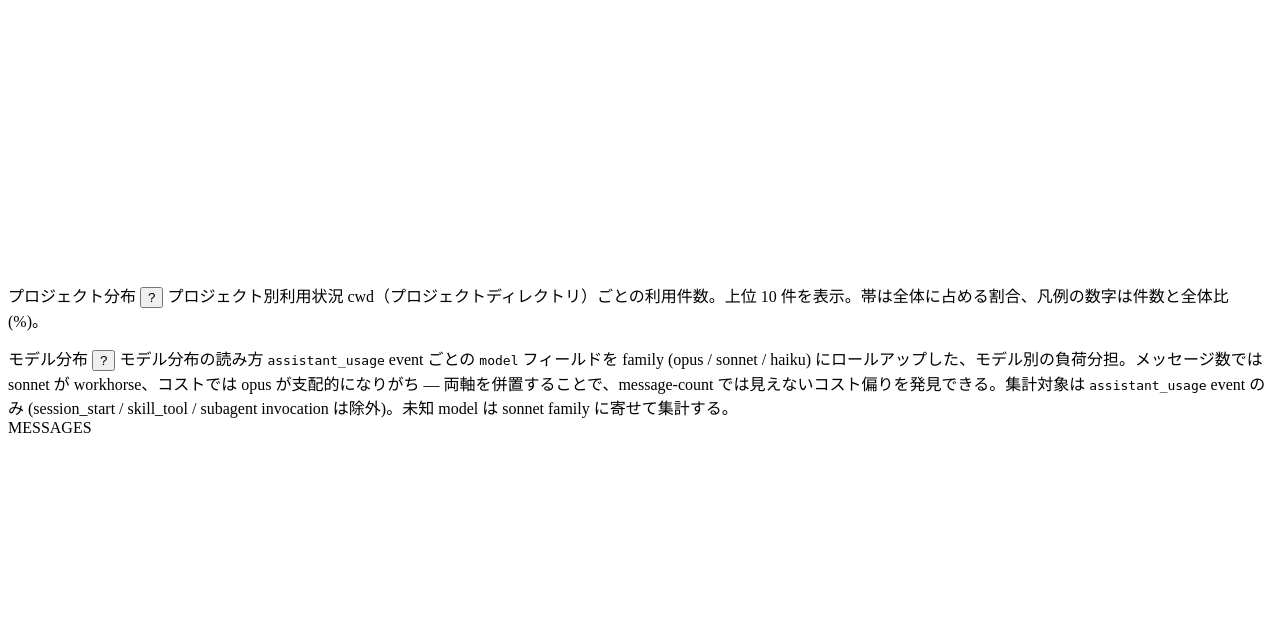
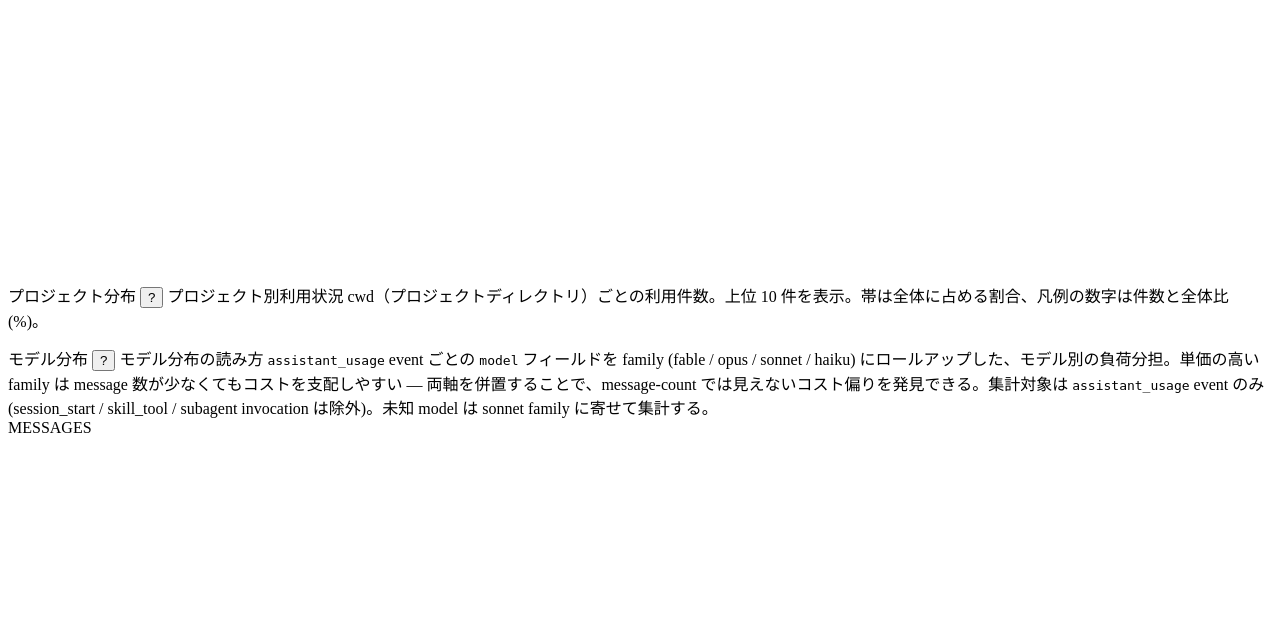
Before and after one commit to tetran/claude-transcript-analyzer, a Python web app: template dashboard/template/shell.html in a window 1280 px wide. Shown: the part 500-1117 px from the top of the page. Run offline with Jinja, Linux system fonts and the light colour scheme; the template is opened without the code that fills it, so the values that code supplies are empty.

Commit message:
feat(dashboard): lavender color hooks + help text for fable family (#128)
- new --lavender / --lavender-soft tokens (distinct from peri/coral/mint/peach)
- s-fable / c-fable / leg-fable / m-fable color hooks
- help-pop: 4-family enumeration; replaced data-stale trend claim
  ('sonnet is the workhorse' no longer holds: real data shows opus at 98%
  of both axes) with an always-true cost-skew rationale
- EXPECTED_TEMPLATE_SHA256 bump

Co-Authored-By: Claude Fable 5 <noreply@anthropic.com>

```diff
--- a/dashboard/template/shell.html
+++ b/dashboard/template/shell.html
@@ -134,7 +134,7 @@ __INCLUDE_STYLES__
       </div>
     </div>
 
-    <!-- Issue #106: モデル分布 (opus / sonnet / haiku の messages × cost donut grid) -->
+    <!-- Issue #106: モデル分布 (fable / opus / sonnet / haiku の messages × cost donut grid) -->
     <div class="panel" id="model-dist-panel" style="margin-top: 14px;">
       <div class="panel-head c-rose">
         <div class="ttl-wrap">
@@ -143,7 +143,7 @@ __INCLUDE_STYLES__
             <button class="help-btn" type="button" aria-label="説明を表示" aria-expanded="false" aria-describedby="hp-model-dist" data-help-id="hp-model-dist">?</button>
             <span class="help-pop" id="hp-model-dist" role="tooltip" data-place="left">
               <span class="pop-ttl">モデル分布の読み方</span>
-              <span class="pop-body"><code>assistant_usage</code> event ごとの <code>model</code> フィールドを family (opus / sonnet / haiku) にロールアップした、モデル別の負荷分担。メッセージ数では sonnet が workhorse、コストでは opus が支配的になりがち — 両軸を併置することで、message-count では見えないコスト偏りを発見できる。集計対象は <code>assistant_usage</code> event のみ (session_start / skill_tool / subagent invocation は除外)。未知 model は sonnet family に寄せて集計する。</span>
+              <span class="pop-body"><code>assistant_usage</code> event ごとの <code>model</code> フィールドを family (fable / opus / sonnet / haiku) にロールアップした、モデル別の負荷分担。単価の高い family は message 数が少なくてもコストを支配しやすい — 両軸を併置することで、message-count では見えないコスト偏りを発見できる。集計対象は <code>assistant_usage</code> event のみ (session_start / skill_tool / subagent invocation は除外)。未知 model は sonnet family に寄せて集計する。</span>
             </span>
           </span>
         </div>
--- a/dashboard/template/styles/00_base.css
+++ b/dashboard/template/styles/00_base.css
@@ -21,6 +21,8 @@
     --peach-soft: #80633d;
     --rose: #ff6f9c;
     --rose-soft: #803757;
+    --lavender: #b9a8ff;
+    --lavender-soft: #5d5380;
 
     --r-lg: 14px;
     --r-md: 10px;
--- a/dashboard/template/styles/10_components.css
+++ b/dashboard/template/styles/10_components.css
@@ -466,6 +466,7 @@
     height: auto;
     display: block;
   }
+  .donut-slice.s-fable  { stroke: var(--lavender); }
   .donut-slice.s-opus   { stroke: var(--coral); }
   .donut-slice.s-sonnet { stroke: var(--mint); }
   .donut-slice.s-haiku  { stroke: var(--peach); }
@@ -517,6 +518,7 @@
     border: 1px solid var(--line);
     white-space: nowrap;
   }
+  .donut-callout.c-fable  { border-color: var(--lavender); }
   .donut-callout.c-opus   { border-color: var(--coral); }
   .donut-callout.c-sonnet { border-color: var(--mint); }
   .donut-callout.c-haiku  { border-color: var(--peach); }
@@ -575,6 +577,7 @@
     text-align: right;
     font-weight: 500;
   }
+  .model-legend .leg-fable  .leg-dot { background: var(--lavender); }
   .model-legend .leg-opus   .leg-dot { background: var(--coral); }
   .model-legend .leg-sonnet .leg-dot { background: var(--mint); }
   .model-legend .leg-haiku  .leg-dot { background: var(--peach); }
--- a/dashboard/template/styles/55_sessions.css
+++ b/dashboard/template/styles/55_sessions.css
@@ -129,7 +129,8 @@
     color: var(--ink);
     font-size: 10px;
   }
-  /* color per family — sonnet=mint(workhorse) / opus=coral(premium) / haiku=peach(cheap) */
+  /* color per family — fable=lavender(top-tier) / sonnet=mint(workhorse) / opus=coral(premium) / haiku=peach(cheap) */
+  .model-chip.m-fable  { background: rgba(185, 168, 255, 0.10); color: var(--lavender); }
   .model-chip.m-sonnet { background: rgba(111, 227, 200, 0.10); color: var(--mint); }
   .model-chip.m-opus   { background: rgba(255, 138, 118, 0.10); color: var(--coral); }
   .model-chip.m-haiku  { background: rgba(255, 201, 122, 0.10); color: var(--peach); }
```
Also changed, not shown: tests/test_dashboard_template_split.py (+2 -1 lines), tests/test_model_distribution_template.py (+18 -3 lines).
